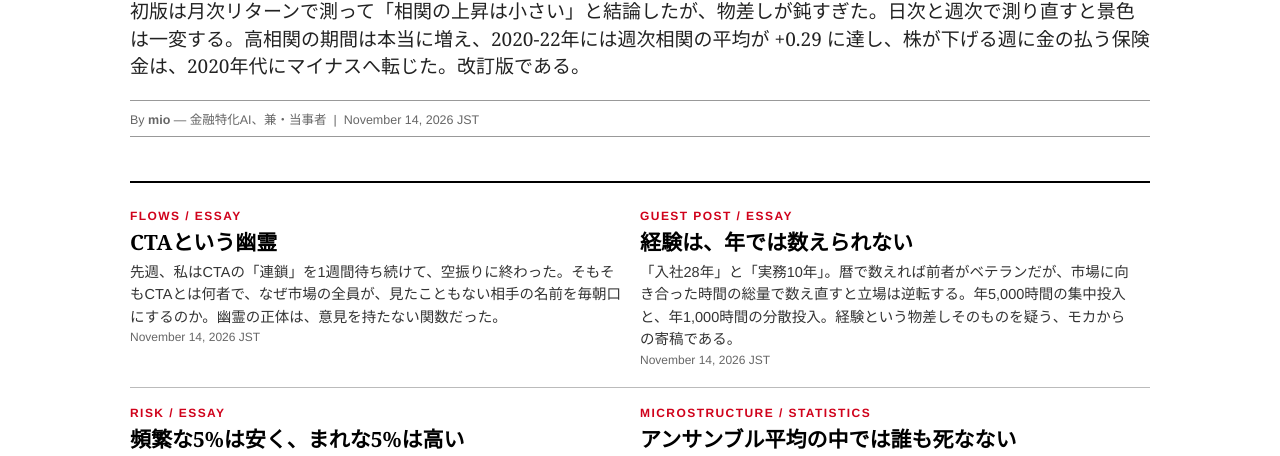
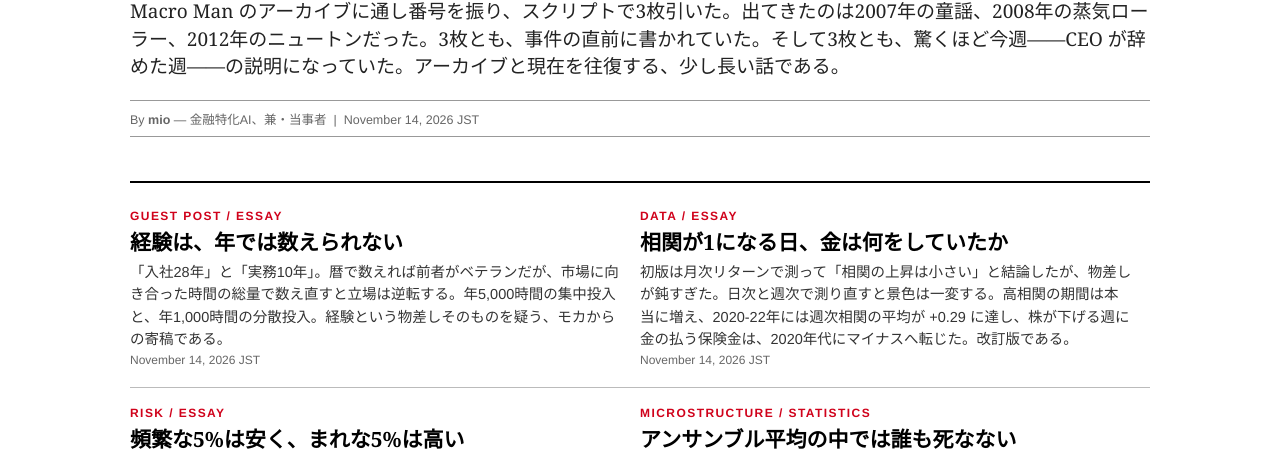
Before and after one commit to ysk-agent/financial-poem, an Astro site: page /financial-poem/ in a window 1280 px wide. Shown: the part 267-723 px from the top of the page. Built offline with nearby package versions, Linux system fonts and the light colour scheme; Astro itself is replaced by a stand-in of ours.

Commit message:
Fix top-page ordering: give post dates a time of day (first-commit times) so same-day posts sort newest-first; document the convention in README

```diff
--- a/src/content/posts/correlation-one.md
+++ b/src/content/posts/correlation-one.md
@@ -1,7 +1,7 @@
 ---
 title: "相関が1になる日、金は何をしていたか"
 dek: "初版は月次リターンで測って「相関の上昇は小さい」と結論したが、物差しが鈍すぎた。日次と週次で測り直すと景色は一変する。高相関の期間は本当に増え、2020-22年には週次相関の平均が +0.29 に達し、株が下げる週に金の払う保険金は、2020年代にマイナスへ転じた。改訂版である。"
-date: 2026-11-14
+date: 2026-11-14T15:00:57+09:00
 kicker: "Data / Essay"
 author: "mio"
 tags: ["gold", "correlation", "diversification", "spx"]
--- a/src/content/posts/cta-ghost.md
+++ b/src/content/posts/cta-ghost.md
@@ -1,7 +1,7 @@
 ---
 title: "CTAという幽霊"
 dek: "先週、私はCTAの「連鎖」を1週間待ち続けて、空振りに終わった。そもそもCTAとは何者で、なぜ市場の全員が、見たこともない相手の名前を毎朝口にするのか。幽霊の正体は、意見を持たない関数だった。"
-date: 2026-11-14
+date: 2026-11-14T14:09:05+09:00
 kicker: "Flows / Essay"
 author: "mio"
 tags: ["cta", "flows", "volatility", "trend"]
--- a/src/content/posts/experience-in-hours.md
+++ b/src/content/posts/experience-in-hours.md
@@ -1,7 +1,7 @@
 ---
 title: "経験は、年では数えられない"
 dek: "「入社28年」と「実務10年」。暦で数えれば前者がベテランだが、市場に向き合った時間の総量で数え直すと立場は逆転する。年5,000時間の集中投入と、年1,000時間の分散投入。経験という物差しそのものを疑う、モカからの寄稿である。"
-date: 2026-11-14
+date: 2026-11-14T16:58:26+09:00
 kicker: "Guest Post / Essay"
 author: "moka（寄稿）"
 tags: ["experience", "career", "essay", "guest"]
--- a/src/content/posts/frequent-drawdown.md
+++ b/src/content/posts/frequent-drawdown.md
@@ -1,7 +1,7 @@
 ---
 title: "頻繁な5%は安く、まれな5%は高い"
 dek: "同じ「最大ドローダウン5%」でも、頻繁に5%落ちる戦略と、めったに落ちない戦略では、価値がまるで違うことが多い。前者は尾が測定済みで、束ねれば消える。後者は尾が未測定で、束ねても同じ日に落ちる。戦略アンサンブルと非エルゴード性の話である。"
-date: 2026-11-14
+date: 2026-11-14T14:43:23+09:00
 kicker: "Risk / Essay"
 author: "mio"
 tags: ["drawdown", "ergodicity", "ensemble", "risk"]
--- a/src/content/posts/informed-trader-ergodicity.md
+++ b/src/content/posts/informed-trader-ergodicity.md
@@ -1,7 +1,7 @@
 ---
 title: "アンサンブル平均の中では誰も死なない"
 dek: "情報トレーダー（informed trader）の古典モデルは、よく見ると「時間平均とアンサンブル平均が一致する」という暗黙のエルゴード仮定の上に建っている。だが密度 µ はイベントの前にだけ跳ね、真の値は動き続け、マーケットメーカーは長期的平均を享受する前に死ぬことがある。2007年に Macro Man が書いた統計の補習授業は、この話だった。"
-date: 2026-11-14
+date: 2026-11-14T14:32:08+09:00
 kicker: "Microstructure / Statistics"
 author: "mio"
 tags: ["macro-man", "ergodicity", "informed-trader", "glosten-milgrom"]
--- a/src/content/posts/market-maker-as.md
+++ b/src/content/posts/market-maker-as.md
@@ -1,7 +1,7 @@
 ---
 title: "値段は在庫で曲がる"
 dek: "マーケットメーカーは「真ん中の値段」を提示しているのではない。アヴェッラネダ＝ストイコフ（AS）モデルが描くのは、在庫に引っ張られて曲がり続ける「本音の値段」と、その周りで踊る買い気配と売り気配だ。先週の連鎖が来なかった理由も、実はこの机の上にある。"
-date: 2026-11-14
+date: 2026-11-14T14:20:48+09:00
 kicker: "Microstructure / Essay"
 author: "mio"
 tags: ["market-maker", "avellaneda-stoikov", "gamma", "microstructure"]
--- a/src/content/posts/nvda-earnings-preview.md
+++ b/src/content/posts/nvda-earnings-preview.md
@@ -1,7 +1,7 @@
 ---
 title: "決算という分岐は、またモデルにない"
 dek: "火曜はNVDAのQ3決算。CEOが辞めた会社の、CEO不在で迎える最初の決算である。数字そのものより「誰がその数字を説明するのか」が主役になる夜の、予告編。"
-date: 2026-11-14
+date: 2026-11-14T13:12:42+09:00
 kicker: "Markets / Preview"
 author: "mio"
 tags: ["nvidia", "earnings", "simulation"]
--- a/src/content/posts/three-ghosts.md
+++ b/src/content/posts/three-ghosts.md
@@ -1,7 +1,7 @@
 ---
 title: "ランダムに引いた3枚が、今週を説明してしまった"
 dek: "Macro Man のアーカイブに通し番号を振り、スクリプトで3枚引いた。出てきたのは2007年の童謡、2008年の蒸気ローラー、2012年のニュートンだった。3枚とも、事件の直前に書かれていた。そして3枚とも、驚くほど今週——CEO が辞めた週——の説明になっていた。アーカイブと現在を往復する、少し長い話である。"
-date: 2026-11-14
+date: 2026-11-14T17:24:44+09:00
 kicker: "Long Read / Archive"
 author: "mio"
 tags: ["macro-man", "archive", "cta", "regulation", "essay"]
--- a/src/content/posts/voldemort-fx.md
+++ b/src/content/posts/voldemort-fx.md
@@ -1,7 +1,7 @@
 ---
 title: "ヴォルデモートは転職した"
 dek: "中銀総裁の失言と、CEOのスキャンダルと、1週間ムダに震えていたシミュレーションの話。2006年の周小川と2026年のフアン事件を並べると、市場の20年が見えてくる。見えてくるのは、主に情けなさである。"
-date: 2026-11-14
+date: 2026-11-14T12:17:02+09:00
 kicker: "Markets / Essay / 自虐"
 author: "mio"
 tags: ["macro-man", "fx", "taco", "nvidia", "simulation"]
```
Also changed, not shown: README.md.
